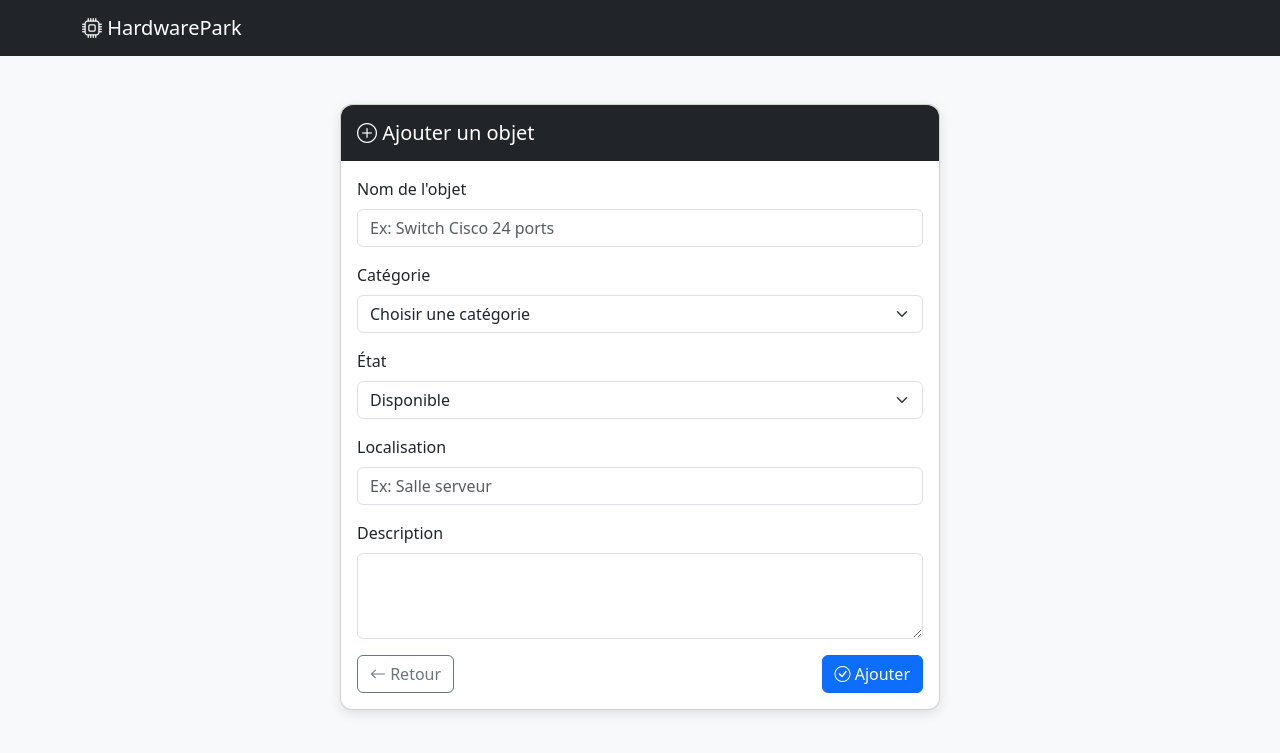
After one commit to Thorridge/Project-TM, a PHP site: page /addproduct.html in a window 1280 px wide. The commit adds this page. Shown: the top 753 px of the page. Run offline with PHP 8.4, Linux system fonts and the light colour scheme.

Commit message:
add some pages

```diff
--- /dev/null
+++ b/frontend/addproduct.html
@@ -0,0 +1,116 @@
+<!DOCTYPE html>
+<html lang="fr">
+<head>
+    <meta charset="UTF-8">
+    <meta name="viewport" content="width=device-width, initial-scale=1.0">
+    <title>Hardware Manager | Ajouter un objet</title>
+    <link href="https://cdn.jsdelivr.net/npm/bootstrap@5.3.0/dist/css/bootstrap.min.css" rel="stylesheet">
+    <link rel="stylesheet" href="https://cdn.jsdelivr.net/npm/bootstrap-icons@1.11.0/font/bootstrap-icons.css">
+    <link rel="stylesheet" href="style.css">
+</head>
+
+<body>
+
+<!-- NAVBAR -->
+<nav class="navbar navbar-dark bg-dark">
+    <div class="container">
+        <span class="navbar-brand">
+            <i class="bi bi-cpu"></i> HardwarePark
+        </span>
+    </div>
+</nav>
+
+<!-- CONTENU -->
+<div class="container my-5">
+
+    <div class="card form-card">
+
+        <div class="form-header">
+            <h5 class="mb-0"><i class="bi bi-plus-circle"></i> Ajouter un objet</h5>
+        </div>
+
+        <div class="card-body">
+
+            <form id="formAddProduct">
+
+                <!-- Nom -->
+                <div class="mb-3">
+                    <label class="form-label">Nom de l'objet</label>
+                    <input type="text" id="nom" class="form-control" placeholder="Ex: Switch Cisco 24 ports">
+                </div>
+
+                <!-- Catégorie -->
+                <div class="mb-3">
+                    <label class="form-label">Catégorie</label>
+                    <select id="categorie" class="form-select">
+                        <option value="">Choisir une catégorie</option>
+                        <option>Réseau</option>
+                        <option>Serveur</option>
+                        <option>Périphérique</option>
+                        <option>Stockage</option>
+                    </select>
+                </div>
+
+                <!-- État -->
+                <div class="mb-3">
+                    <label class="form-label">État</label>
+                    <select id="etat" class="form-select">
+                        <option value="disponible">Disponible</option>
+                        <option value="pret">En prêt</option>
+                        <option value="maintenance">Maintenance</option>
+                    </select>
+                </div>
+
+                <!-- Localisation -->
+                <div class="mb-3">
+                    <label class="form-label">Localisation</label>
+                    <input type="text" id="localisation" class="form-control" placeholder="Ex: Salle serveur">
+                </div>
+
+                <!-- Description -->
+                <div class="mb-3">
+                    <label class="form-label">Description</label>
+                    <textarea id="description" class="form-control" rows="3"></textarea>
+                </div>
+
+                <!-- Boutons -->
+                <div class="d-flex justify-content-between">
+                    <a href="home.html" class="btn btn-outline-secondary">
+                        <i class="bi bi-arrow-left"></i> Retour
+                    </a>
+                    <button type="submit" class="btn btn-primary">
+                        <i class="bi bi-check-circle"></i> Ajouter
+                    </button>
+                </div>
+
+            </form>
+
+        </div>
+    </div>
+
+</div>
+
+<script src="https://cdn.jsdelivr.net/npm/bootstrap@5.3.0/dist/js/bootstrap.bundle.min.js"></script>
+
+<script>
+// prêt pour AJAX plus tard
+document.getElementById("formAddProduct").addEventListener("submit", function(e) {
+    e.preventDefault();
+
+    const data = {
+        nom: document.getElementById("nom").value,
+        categorie: document.getElementById("categorie").value,
+        etat: document.getElementById("etat").value,
+        localisation: document.getElementById("localisation").value,
+        description: document.getElementById("description").value
+    };
+
+    console.log("Données à envoyer :", data);
+
+    // FUTUR :
+    // fetch('api/addProduct.php', { ... })
+});
+</script>
+
+</body>
+</html>
--- a/frontend/index.html
+++ b/frontend/index.html
@@ -29,7 +29,7 @@
                 <i class="bi bi-box-arrow-in-right"></i> Se connecter
             </button>
             <div class="text-center">
-                <a href="#" class="text-decoration-none">S'inscrire</a>
+                <a href="inscription.html" class="text-decoration-none">S'inscrire</a>
             </div>
         </div>
     </div>
--- a/frontend/style.css
+++ b/frontend/style.css
@@ -39,3 +39,53 @@ body {
     box-shadow: none;
     border-color: #0d6efd;
 }
+
+
+/* addproduct.html */
+body {
+    background-color: #f8f9fa;
+}
+.form-card {
+    border-radius: 12px;
+    box-shadow: 0 4px 12px rgba(0,0,0,0.1);
+    width: 100%;
+    max-width: 600px;
+    margin: 0 auto;
+}
+.form-header {
+    background-color: #212529;
+    color: #fff;
+    padding: 1rem;
+    border-top-left-radius: 12px;
+    border-top-right-radius: 12px;
+}
+/* produits.html */
+body {
+    background-color: #f8f9fa;
+}
+.product-card {
+    border-radius: 12px;
+    transition: 0.2s;
+}
+.product-card:hover {
+    transform: translateY(-3px);
+}
+/* inscription.html */
+body {
+    background-color: #f8f9fa;
+}
+.register-card {
+    border-radius: 12px;
+    box-shadow: 0 4px 12px rgba(0,0,0,0.1);
+    width: 100%;
+    max-width: 400px;
+    margin: 0 1rem;
+}
+.register-header {
+    background-color: #212529;
+    color: white;
+    text-align: center;
+    padding: 1rem;
+    border-top-left-radius: 12px;
+    border-top-right-radius: 12px;
+}
```
Also changed, not shown: frontend/home.html (+28 -9 lines), frontend/inscription.html (added, +107 -0 lines), frontend/produits.html (added, +137 -0 lines).
